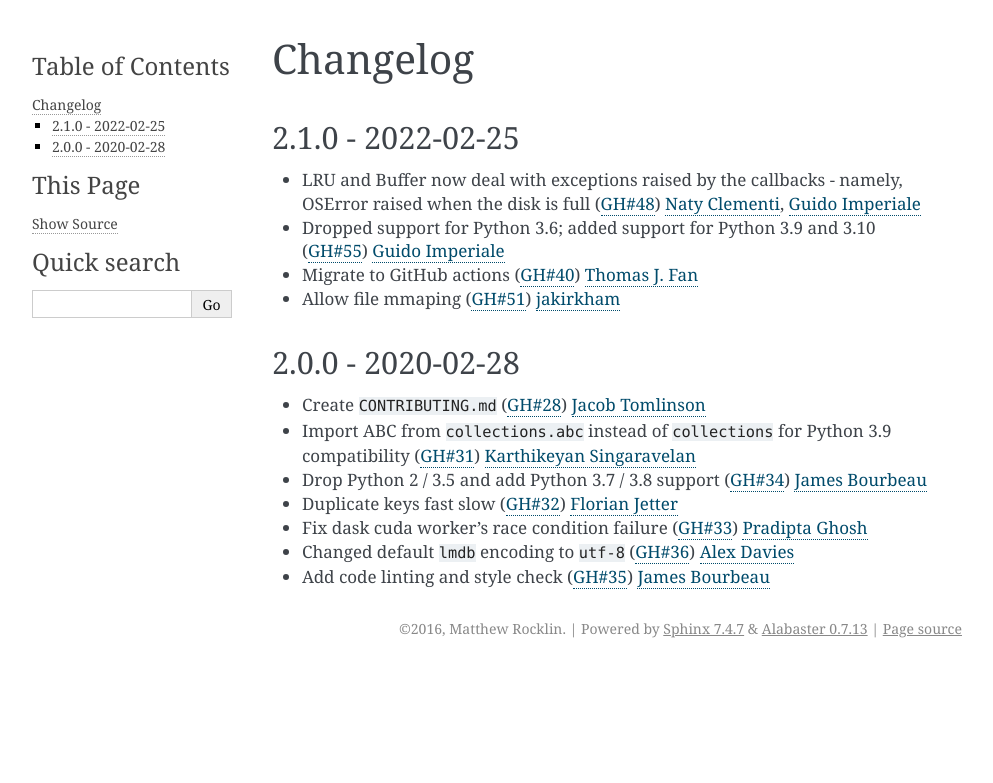
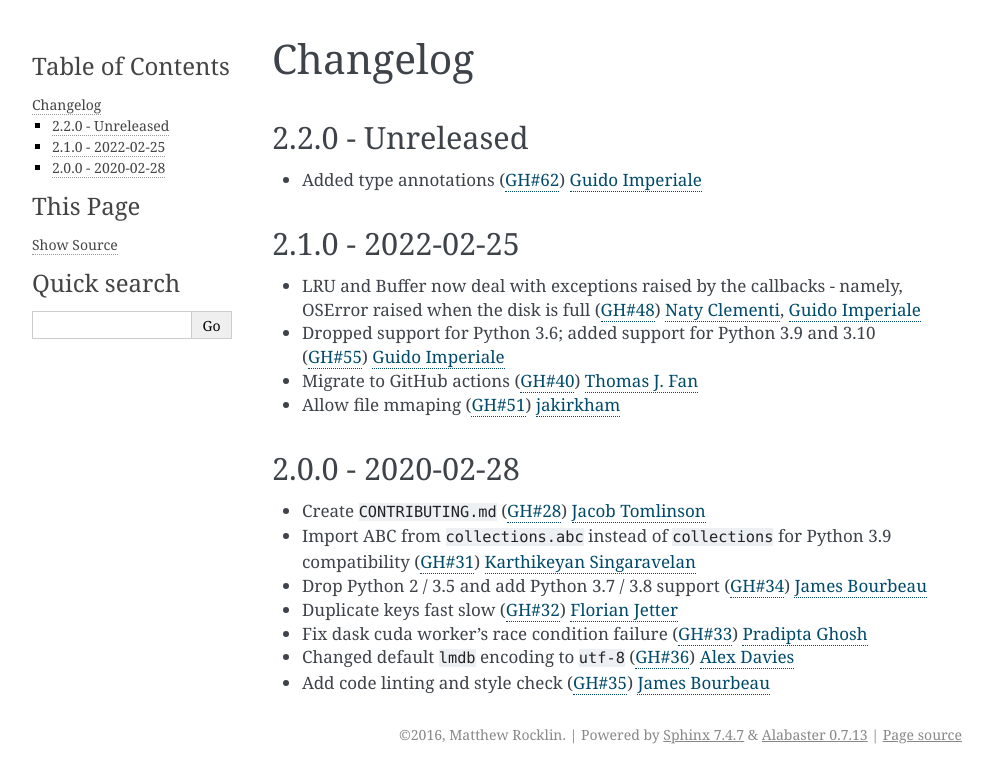
Before and after one commit to dask/zict, a Sphinx documentation site: the page built from doc/source/changelog.rst, in a window 1280 px wide. Shown: the top 783 px of the page, without its empty margins (148-1141 px from the left). Built offline with Sphinx 7.4.7, drawn with Linux system fonts in a browser that asks for light colours.

Commit message:
changelog

```diff
--- a/doc/source/changelog.rst
+++ b/doc/source/changelog.rst
@@ -1,5 +1,10 @@
 Changelog
 =========
+
+2.2.0 - Unreleased
+------------------
+- Added type annotations (:pr:`62`) `Guido Imperiale`_
+
 
 2.1.0 - 2022-02-25
 ------------------
```
